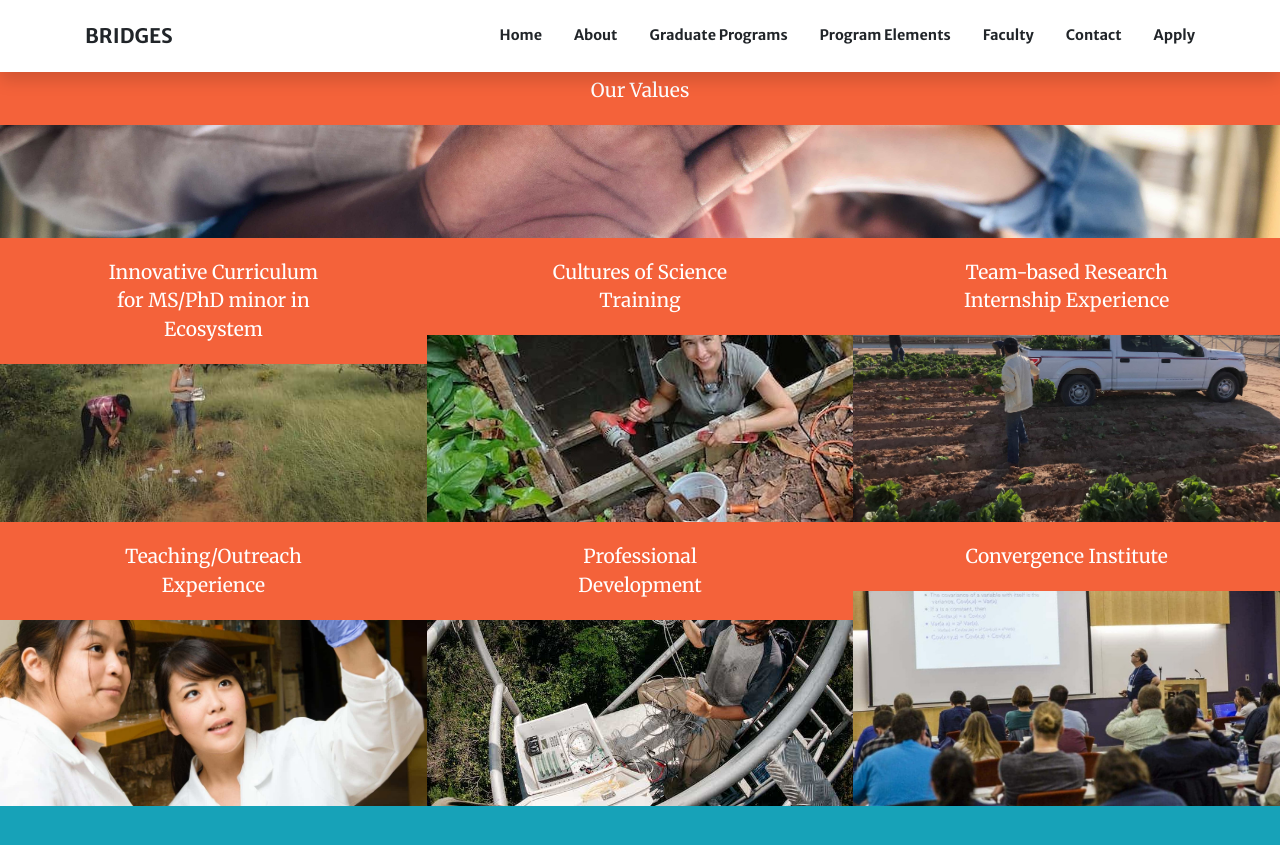
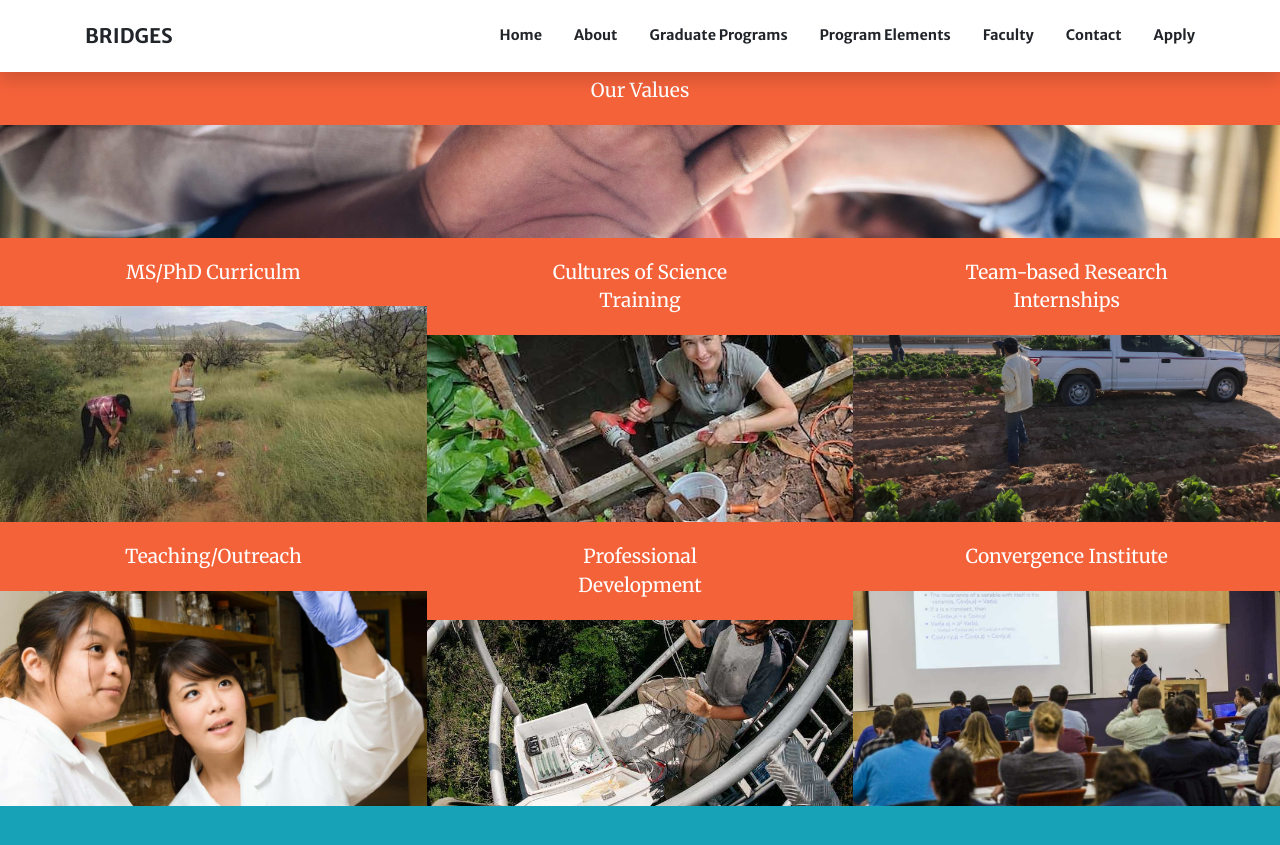
Before and after one commit to ecosystem-genomics/ecosystem-genomics.github.io, a Jekyll site: the page built from index.md, in a window 1280 px wide and 900 px high, scrolled down 1899 px. Shown: the top 845 px of the window. Built offline with Jekyll 4.4.1, drawn with Linux system fonts in a browser that asks for light colours; nearby versions of some CDN libraries.

Commit message:
Shorten titles on main page

```diff
--- a/index.md
+++ b/index.md
@@ -71,7 +71,7 @@ sections:
     #background_style: bg-dark
     projects:
       - title:
-        text: Innovative Curriculum for MS/PhD minor in Ecosystem
+        text: MS/PhD Curriculm
         icon: courses-for-phd.jpg
         url: '/program-details.html#courses'
       - title:
@@ -79,11 +79,11 @@ sections:
         icon: GIDP-minor.jpg
         url: '/program-details.html#cultures-of-science'
       - title:
-        text: Team-based Research Internship Experience
+        text: Team-based Research Internships
         icon: crop-truck.jpg
         url: '/program-details.html#team-based-research'
       - title:
-        text: Teaching/Outreach Experience
+        text: Teaching/Outreach
         icon: mentored-mentoring.jpg
         url: '/program-details.html#teaching-and-outreach'
       - title:
```
Also changed, not shown: 1 other file.
